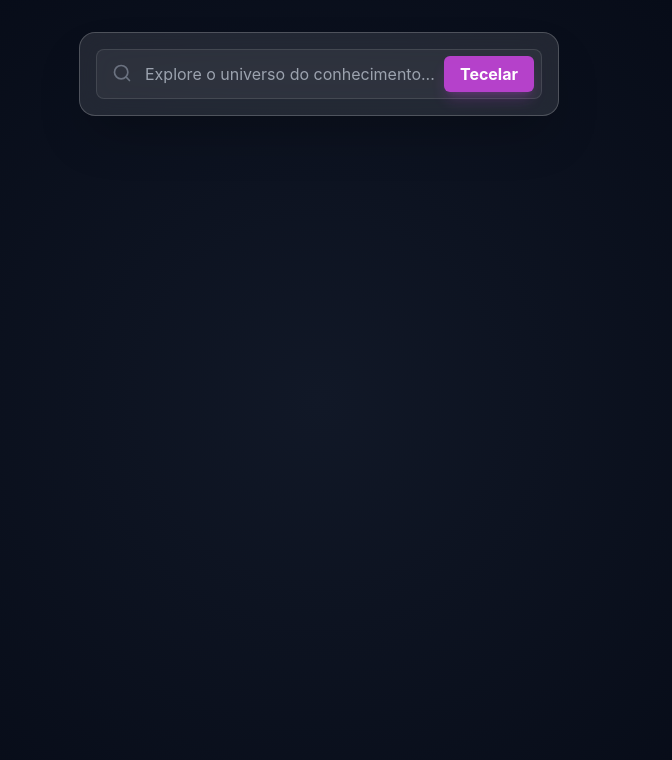
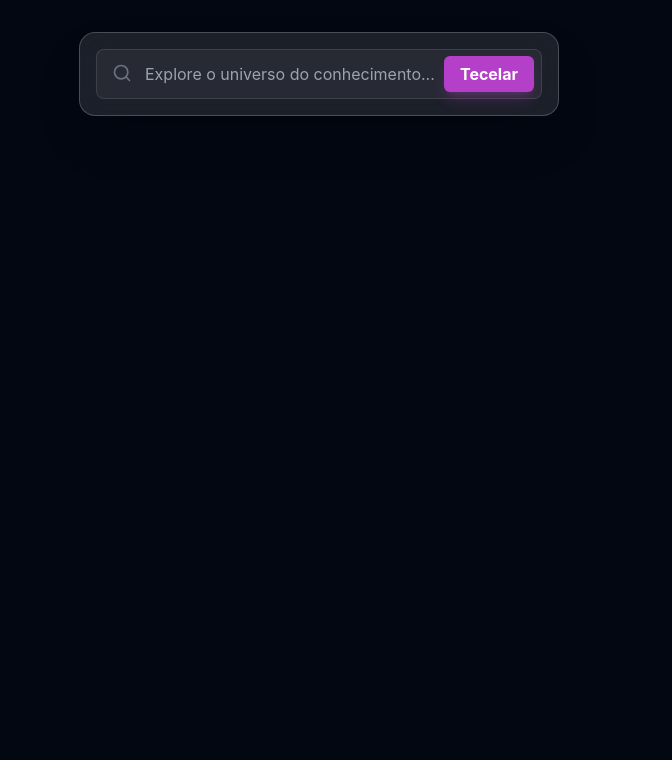
Before and after one commit to Bellapy/synapse, a React app in the folder frontend/: page / in a window 1280 px wide. Shown: the top 760 px of the page, without its empty margins (321-993 px from the left). Built offline with nearby package versions, Linux system fonts and the light colour scheme; no server answers; the HTML template or start-up script is replaced by a standard one.

Commit message:
refactor(ui): remove particle background from main app view

```diff
--- a/frontend/src/App.jsx
+++ b/frontend/src/App.jsx
@@ -2,13 +2,18 @@
 import React, { useState } from 'react';
 import { Search, LoaderCircle } from 'lucide-react';
 import useGraphStore from './store/graphStore';
-import GraphCanvas from './components/graphCanvas';
-// 1. Importe o novo componente que criamos
+import GraphCanvas from './components/GraphCanvas';
 import SidePanel from './components/SidePanel';
+// MODIFICATION START: A importação do ParticleBackground foi removida.
+// import ParticleBackground from './components/ParticleBackground';
+// MODIFICATION END
 
 function App() {
   const [query, setQuery] = useState('');
-  const { fetchGraphData, isLoading, error } = useGraphStore();
+
+  const fetchGraphData = useGraphStore(state => state.fetchGraphData);
+  const isLoading = useGraphStore(state => state.isLoading);
+  const error = useGraphStore(state => state.error);
 
   const handleSearch = (e) => {
     e.preventDefault();
@@ -18,11 +23,10 @@ function App() {
   };
 
   return (
-    <div className="relative min-h-screen w-full bg-space-gradient overflow-hidden">
-      {/* O Canvas do Grafo fica no fundo */}
+    // MODIFICATION START: Revertemos para a estrutura original com o fundo gradiente.
+    <div className="relative min-h-screen w-full bg-galaxy-gradient overflow-hidden">
       <GraphCanvas />
 
-      {/* O painel de busca flutua sobre o grafo */}
       <div className="absolute top-8 left-1/2 -translate-x-1/2 z-10 w-full max-w-lg px-4">
         <form onSubmit={handleSearch} className="glass-panel p-4">
           <div className="relative">
@@ -47,9 +51,9 @@ function App() {
         </form>
       </div>
 
-      {/* 2. Renderize o componente SidePanel. Ele gerencia sua própria visibilidade internamente. */}
       <SidePanel />
     </div>
+    // MODIFICATION END
   );
 }
 
```
